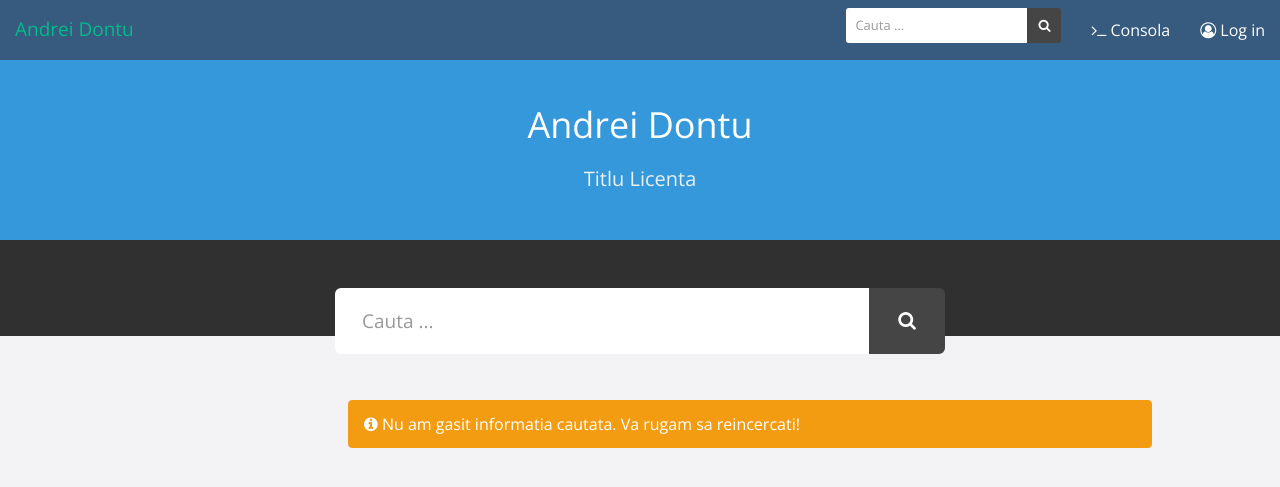
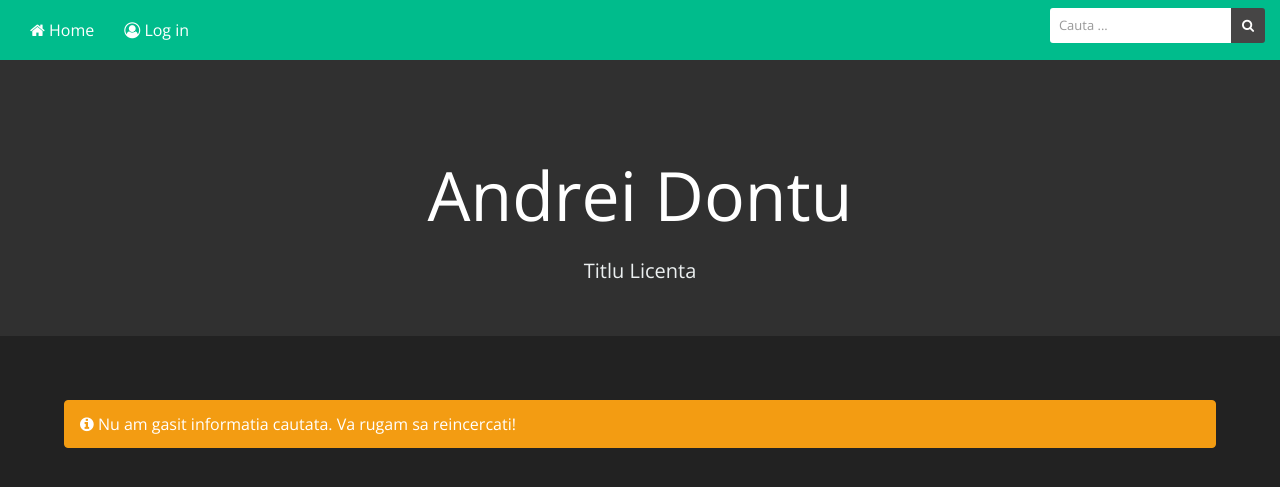
Before and after one commit to bogdanWK/dontu, a PHP site: page /dontu/ in a window 1280 px wide. Shown: the top 487 px of the page. Run offline with PHP 8.4, Linux system fonts and the light colour scheme; data that the repository does not hold is empty; some libraries are stand-ins or nearby versions.

Commit message:
Working version

```diff
--- a/css/style.css
+++ b/css/style.css
@@ -16,8 +16,6 @@
 body {
   font-size: 100%;
   font-family: "Open Sans", sans-serif;
-  color: #4e5359;
-  background-color: #f3f3f5;
 }
 body::after {
   /* overlay layer visible on small devices when the right panel slides in */
@@ -47,7 +45,7 @@
 }
 
 a {
-  color: #3498DB;
+  /*color: #3498DB;*/
   text-decoration: none;
 }
 
@@ -61,7 +59,7 @@
   height: 180px;
   line-height: 180px;
   text-align: center;
-  background-color: #3498DB;
+  /*background-color: #3498DB;*/
 }
 header h1 {
   color: #ffffff;
@@ -103,7 +101,7 @@
 
 .cd-faq {
   width: 90%;
-  max-width: 1024px;
+  max-width: 1440px;
   margin: 2em auto;
   box-shadow: 0 1px 5px rgba(0, 0, 0, 0.1);
 }
@@ -195,7 +193,7 @@
     position: absolute;
     top: 0;
     left: 0;
-    width: 200px;
+    width: 360px;
     z-index: 2;
   }
   .cd-faq-categories a::before {
@@ -206,7 +204,7 @@
     left: 0;
     height: 100%;
     width: 3px;
-    background-color: #3498DB;
+    /*background-color: #3498DB;*/
     opacity: 0;
     -webkit-transition: opacity 0.2s;
     -moz-transition: opacity 0.2s;
@@ -286,11 +284,13 @@
   .cd-faq-items {
     float: none;
     width: 100%;
-    padding-left: 220px;
   }
   .no-js .cd-faq-items {
     padding-left: 0;
   }
+}
+.cd-faq-items.has-padding {
+  padding-left: 400px;
 }
 
 .cd-close-panel {
@@ -423,7 +423,7 @@
     top: 50%;
     height: 2px;
     width: 13px;
-    background: #2980B9;
+    background: #008966;
     -webkit-backface-visibility: hidden;
     backface-visibility: hidden;
     -webkit-transition-property: -webkit-transform;
@@ -463,12 +463,17 @@
     transform: rotate(45deg);
   }
 }
-
+.cd-faq-content {
+  font-size: 16px;
+  font-size: 0.875rem;
+  line-height: 1.6;
+  color: #333;
+}
 .cd-faq-content p {
-  font-size: 14px;
+  font-size: 16px;
   font-size: 0.875rem;
-  line-height: 1.4;
-  color: #6c7d8e;
+  line-height: 1.6;
+  color: #333;
 }
 @media only screen and (min-width: 768px) {
   .cd-faq-content {
@@ -544,3 +549,7 @@
   display: block !important;
   padding-right: 0 !important;
 }
+
+.navbar-default {
+  background-color: #00bc8c;
+}
--- a/index.php
+++ b/index.php
@@ -80,7 +80,7 @@
 	<script type="text/javascript" src="//cdnjs.cloudflare.com/ajax/libs/toastr.js/latest/js/toastr.min.js"></script> <!-- Toastr Lib  External -->
 
 	<script src="js/dontu.js"></script> <!-- Andrei Dontu Scripts -->
-	<title>Brasoft | Web</title>
+	<title>Andrei Dontu | Web</title>
 </head>
 <body>
 	<nav class="navbar navbar-default navbar-fixed-top">
@@ -92,17 +92,31 @@
 					<span class="icon-bar"></span>
 					<span class="icon-bar"></span>
 				</button>
-				<a class="navbar-brand" href="#">Andrei Dontu</a>
-			</div>
-			<div class="collapse navbar-collapse" id="bs-example-navbar-collapse-1">
                 <ul class="nav navbar-nav navbar-right">
-                    <li><a href="http://178.62.225.158:8814/" target="_blank"><i class="fa fa-terminal"></i> Consola</a></li>
+                    <li><a href="#"><i class="fa fa-home"></i> Home</a></li>
+                    <?php
+                    foreach ( $sections as $section ) {
+                    ?>
+                    <li>
+                        <a id="section_link_<?php echo $section['id'] ?>" href="#<?php echo $section['name'] ?>"><span id="section_name_<?php echo $section['id'] ?>" ><?php echo $section['value'] ?></span>
+                        <?php if ( $app->is_logged() ) { ?>
+                            <span class="btn-group" style="position: relative; display: inline-block; width: 100px; padding-left: 10px;" >
+                                <button class="btn btn-sm btn-primary" onclick="return editSection( $(this), <?php echo $section['id'] ?>);"><i class="fa fa-pencil"></i></button>
+                                <button class="btn btn-sm btn-danger" onclick="return deleteSection(<?php echo $section['id'] ?>);"><i class="fa fa-trash-o"></i></button>
+                            </span>
+                        <?php } ?>
+                        </a>
+                    </li>
+                    <?php } ?>
+
                     <?php if ( $app->is_logged() ) { ?>
                         <li><a href="?post&logout=<?php echo $app->username; ?>"><i class="fa fa-lock"></i> Log out</a></li>
                     <?php } else { ?>
                         <li><a href="#" data-toggle="modal" data-target="#loginModal"><i class="fa fa-user-circle-o"></i> Log in</a></li>
                     <?php } ?>
                 </ul>
+			</div>
+			<div class="collapse navbar-collapse" id="bs-example-navbar-collapse-1">
 				<form class="navbar-form navbar-right" method="get" action="?query">
 					<div class="form-group">
 						<div class="input-group">
@@ -116,6 +130,7 @@
 			</div>
 		</div>
 	</nav>
+	<div class="jumbotron">
         <header>
             <h1><span id="main-title"><?php echo ( isset( $layout['edit-title'] ) )?$layout['edit-title']['value']:'Andrei Dontu'; ?></span>
                 <?php if ( $app->is_logged() ) { ?>
@@ -128,45 +143,16 @@
                 <?php } ?>
             </h2>
         </header>
-
-	<div class="jumbotron">
-		<form>
-			<div class="col-md-6 col-md-offset-3">
-                <form method="get" action="?query">
-                    <div class="input-group input-group-lg">
-                        <input type="text" name="search" class="form-control" placeholder="Cauta ..." value="<?php echo $search_q; ?>">
-                        <span class="input-group-btn">
-                            <button type="submit" class="btn btn-default btn-sm"><i class="fa fa-search"></i></button>
-                        </span>
-                    </div>
-                </form>
-			</div>
-		</form>
 	</div>
 
 	<section class="cd-faq">
+        <?php if ( $app->is_logged() ) { ?>
 		<ul class="cd-faq-categories">
-			<?php
-			foreach ( $sections as $section ) {
-			?>
-			<li style="position: relative;">
-				<a id="section_link_<?php echo $section['id'] ?>" class="selected" href="#<?php echo $section['name'] ?>"><span id="section_name_<?php echo $section['id'] ?>" ><?php echo $section['value'] ?></span></a>
-				<?php if ( $app->is_logged() ) { ?>
-					<span class="btn-group" style="position: absolute; top: 0; right: 10px;" >
-						<button class="btn btn-sm btn-primary" onclick="return editSection( $(this), <?php echo $section['id'] ?>);"><i class="fa fa-pencil"></i></button>
-						<button class="btn btn-sm btn-danger" onclick="return deleteSection(<?php echo $section['id'] ?>);"><i class="fa fa-trash-o"></i></button>
-					</span>
+			<li class="new-section"><a href="#" id="new-section-name"><i class="fa fa-plus-circle"></i> Adauga Sectiune</a></li>
+		</ul> <!-- cd-faq-categories -->
         <?php } ?>
-			</li>
-			<?php
-			}
-			?>
-			<?php if ( $app->is_logged() ) { ?>
-			<li class="new-section"><a href="#" id="new-section-name"><i class="fa fa-plus-circle"></i> Adauga Sectiune</a></li>
-			<?php } ?>
-		</ul> <!-- cd-faq-categories -->
 
-		<div class="cd-faq-items">
+		<div class="cd-faq-items <?php if ( $app->is_logged() ) { echo 'has-padding';  }?>">
 			<?php
 			if( isset( $search_q ) && empty( $sections ) ) {
                 echo '<div class="alert alert-warning" role="alert"><i class="fa fa-info-circle"></i> Nu am gasit informatia cautata. Va rugam sa reincercati!</div>';
```
Lines whose indentation alone changed are shown as unchanged.
